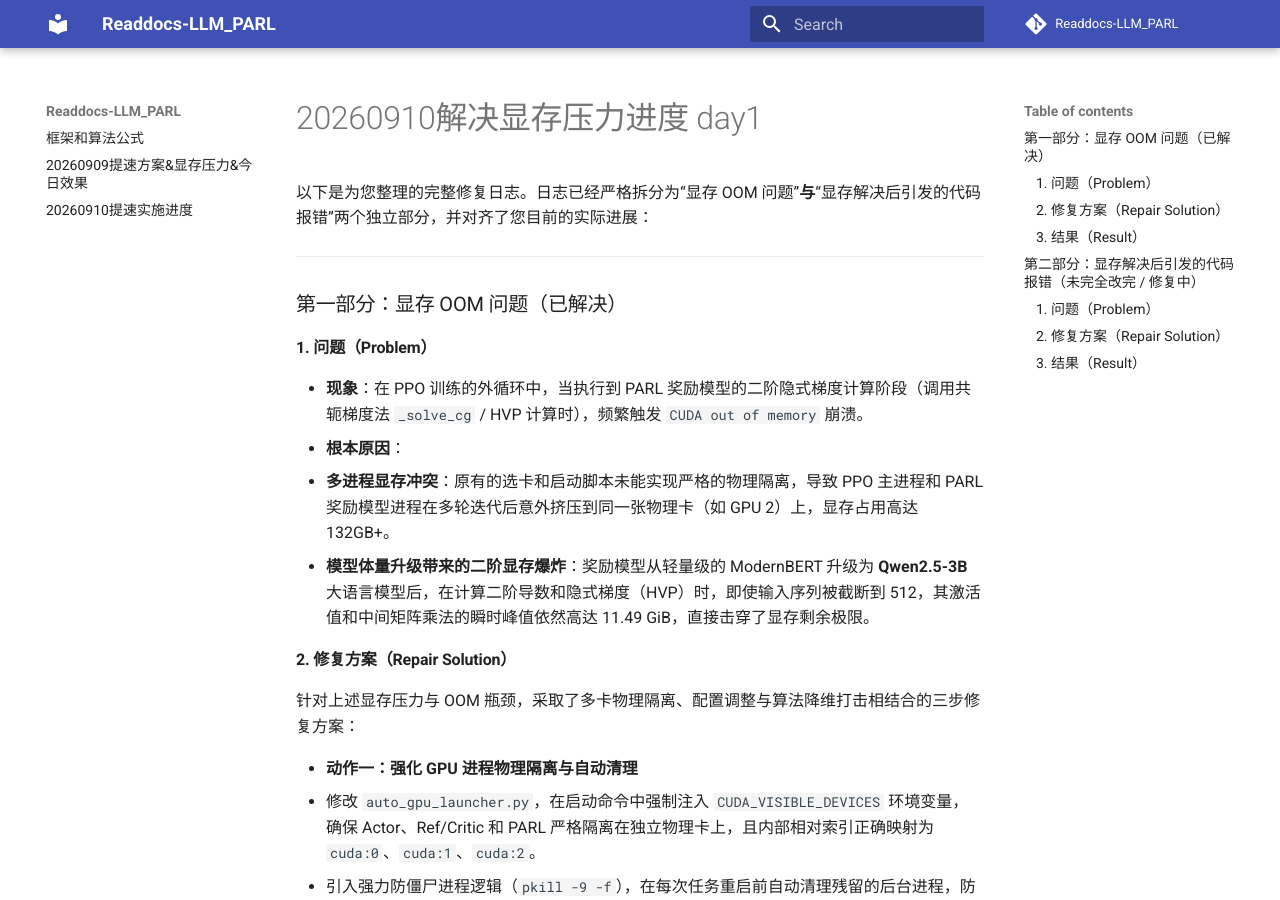
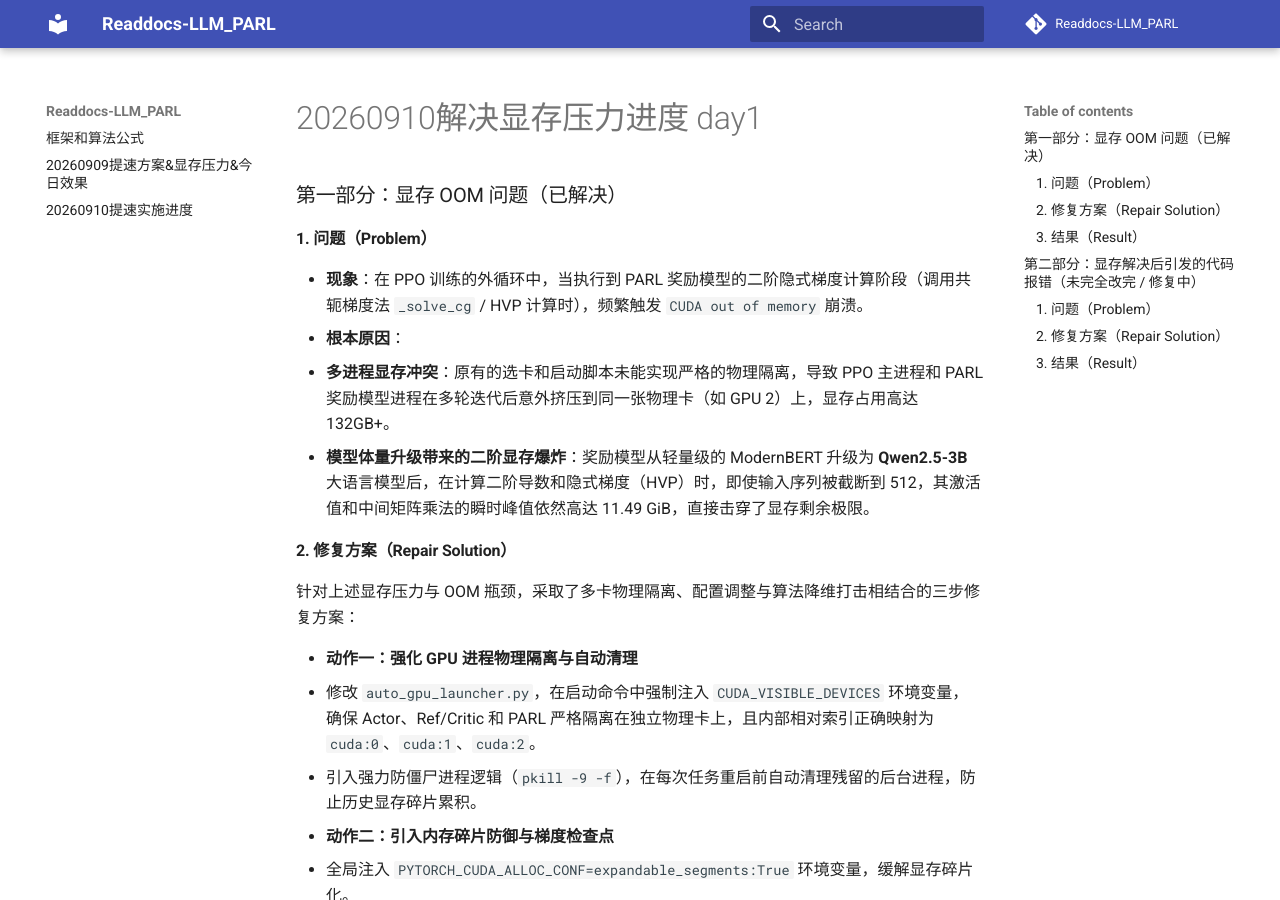
Before and after one commit to Luffy521-art/Readdocs-LLM_PARL, an MkDocs documentation site: the page built from docs/20260910解决显存压力进度_day1.md, in a window 1280 px wide and 900 px high. Built offline with MkDocs 1.6.1 and Material for MkDocs 9.7.7, drawn with Linux system fonts in a browser that asks for light colours; comment, search, counter and statistics services are not loaded.

Commit message:
Update 20260910解决显存压力进度_day1.md

```diff
--- a/docs/20260910解决显存压力进度_day1.md
+++ b/docs/20260910解决显存压力进度_day1.md
@@ -1,7 +1,3 @@
-以下是为您整理的完整修复日志。日志已经严格拆分为“显存 OOM 问题”**与**“显存解决后引发的代码报错”两个独立部分，并对齐了您目前的实际进展：
-
----
-
 ### 第一部分：显存 OOM 问题（已解决）
 
 #### 1. 问题（Problem）
```
